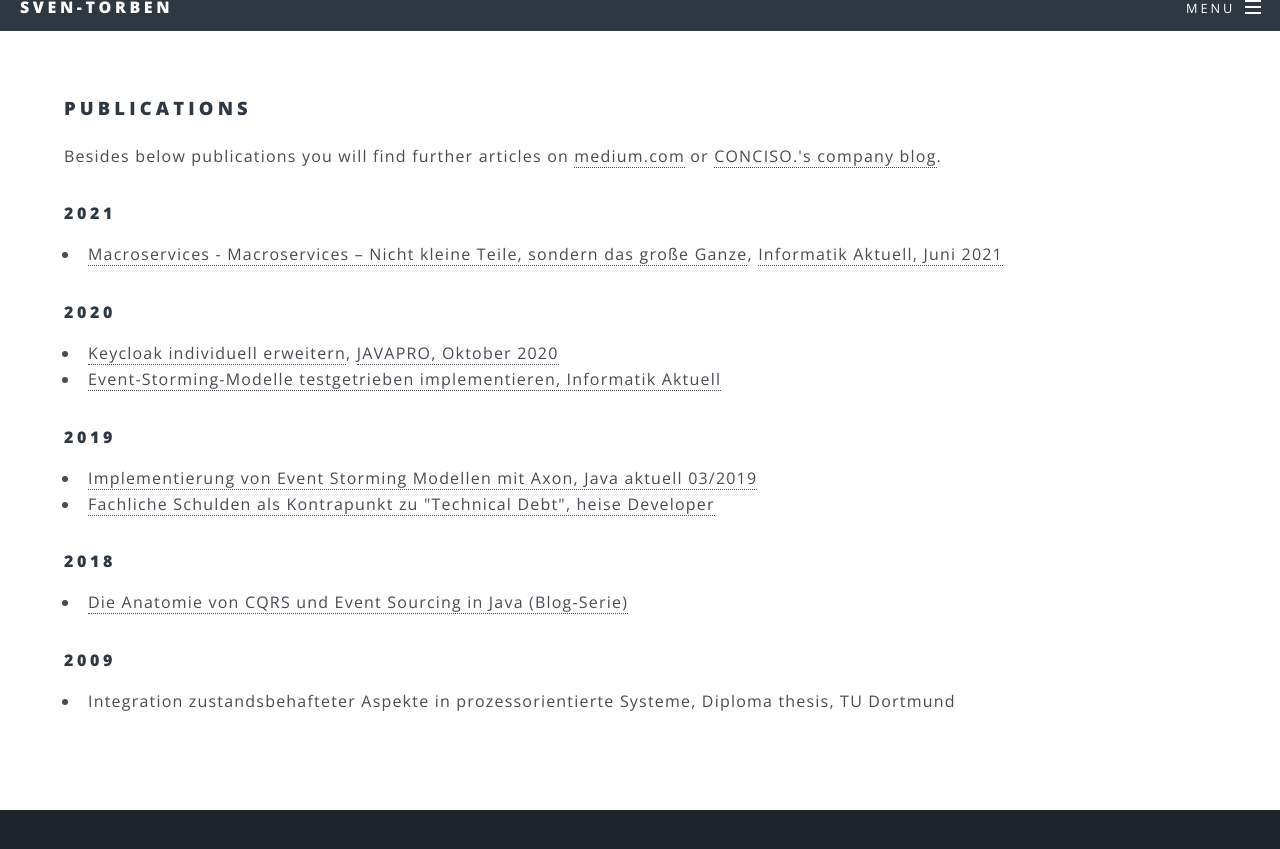
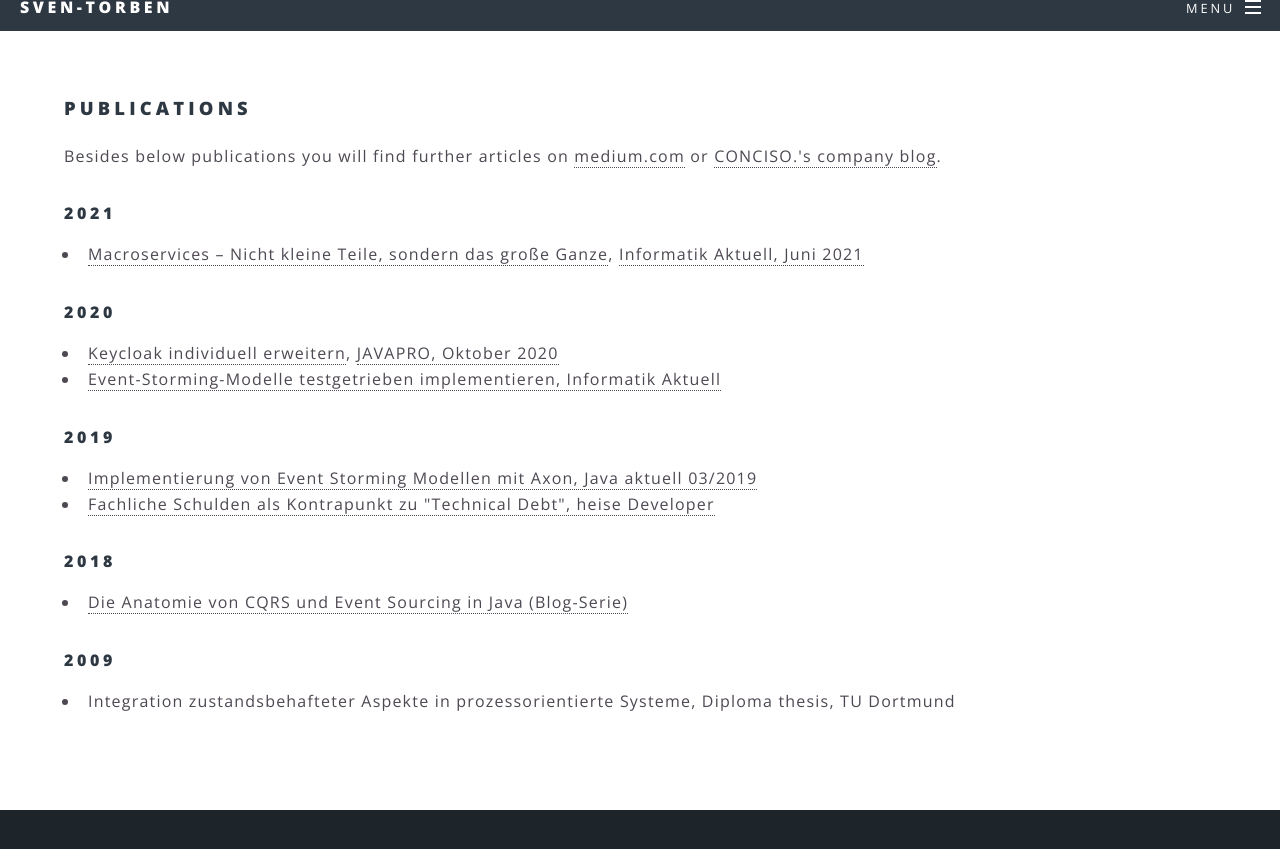
Before and after one commit to sventorben/sventorben.de, a Jekyll site: the page built from publications.html, in a window 1280 px wide and 900 px high, scrolled down 380 px, cut to the strip 17-866 px from the top of the window. Built offline with Jekyll 4.4.1, drawn with Linux system fonts in a browser that asks for light colours.

Commit message:
Fix typo

```diff
--- a/publications.html
+++ b/publications.html
@@ -8,7 +8,7 @@ subtitle: Excerpt of my publications in (online) magazines
 
 	<h4>2021</h4>
 	<ul>
-		<li><a href="https://www.informatik-aktuell.de/entwicklung/methoden/macroservices-nicht-kleine-teile-sondern-das-grosse-ganze.html" target="_blank">Macroservices - Macroservices – Nicht kleine Teile, sondern das große Ganze</a>, <a href="https://www.informatik-aktuell.de/" target="_blank">Informatik Aktuell, Juni 2021</a>
+		<li><a href="https://www.informatik-aktuell.de/entwicklung/methoden/macroservices-nicht-kleine-teile-sondern-das-grosse-ganze.html" target="_blank">Macroservices – Nicht kleine Teile, sondern das große Ganze</a>, <a href="https://www.informatik-aktuell.de/" target="_blank">Informatik Aktuell, Juni 2021</a>
 	</ul>
 	<h4>2020</h4>
 	<ul>
```
